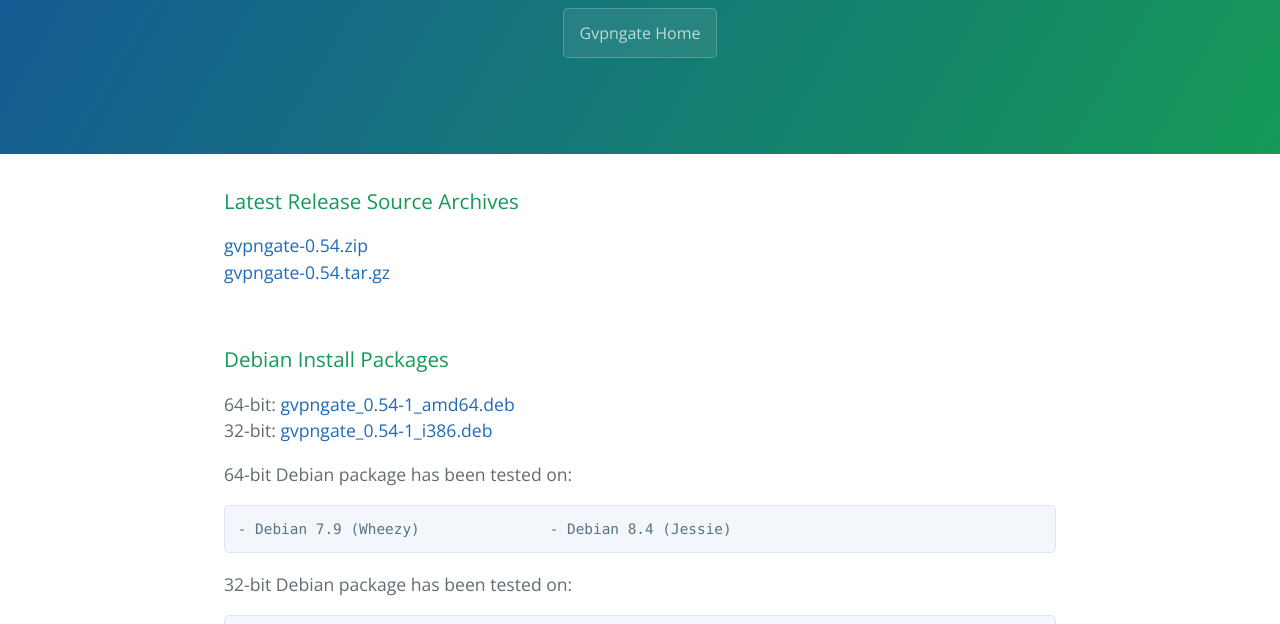
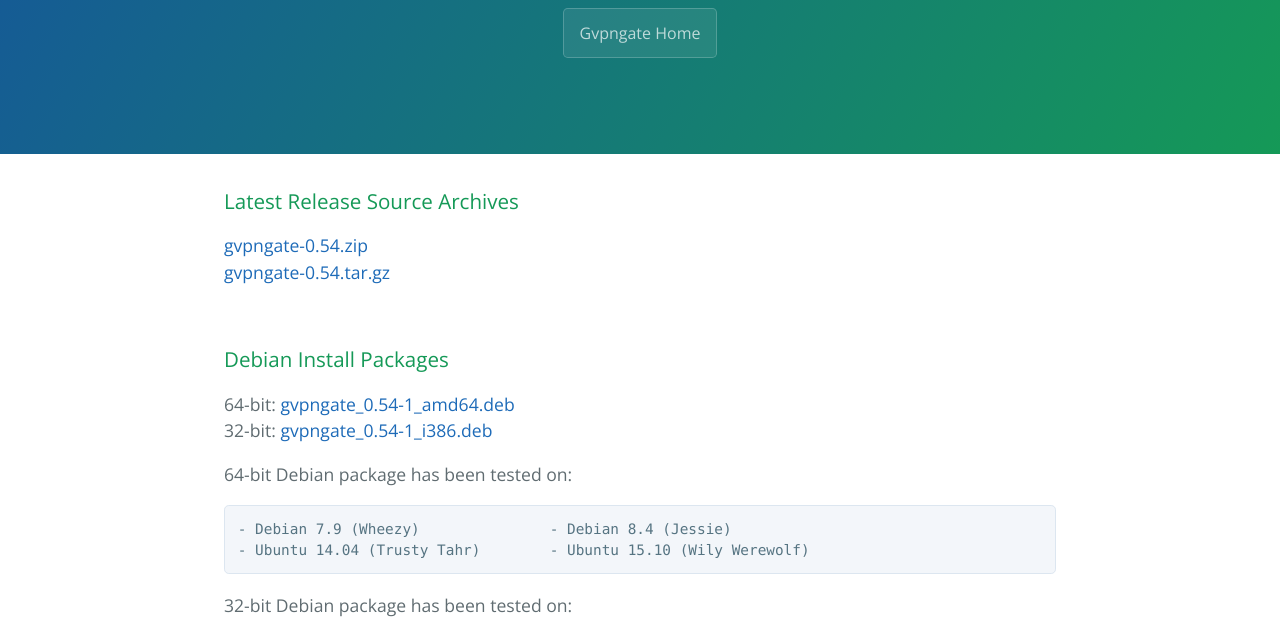
Before and after one commit to Gwiz65/gvpngate, a plain HTML site: page downloads.html in a window 1280 px wide. Shown: the part 176-800 px from the top of the page. Drawn offline with nearby package versions, Linux system fonts and the light colour scheme.

Commit message:
Update downloads.html

```diff
--- a/downloads.html
+++ b/downloads.html
@@ -25,7 +25,8 @@
 32-bit:  <a href="https://github.com/Gwiz65/gvpngate/releases/download/v0.54/gvpngate_0.54-1_i386.deb">gvpngate_0.54-1_i386.deb</a>
 <br />
 <p>64-bit Debian package has been tested on:
-<pre>- Debian 7.9 (Wheezy)               - Debian 8.4 (Jessie)</pre>
+<pre>- Debian 7.9 (Wheezy)               - Debian 8.4 (Jessie)
+- Ubuntu 14.04 (Trusty Tahr)        - Ubuntu 15.10 (Wily Werewolf)</pre>
 </p>
 <p>32-bit Debian package has been tested on:
 <pre>- Debian 7.10 (Wheezy)</pre>
```
